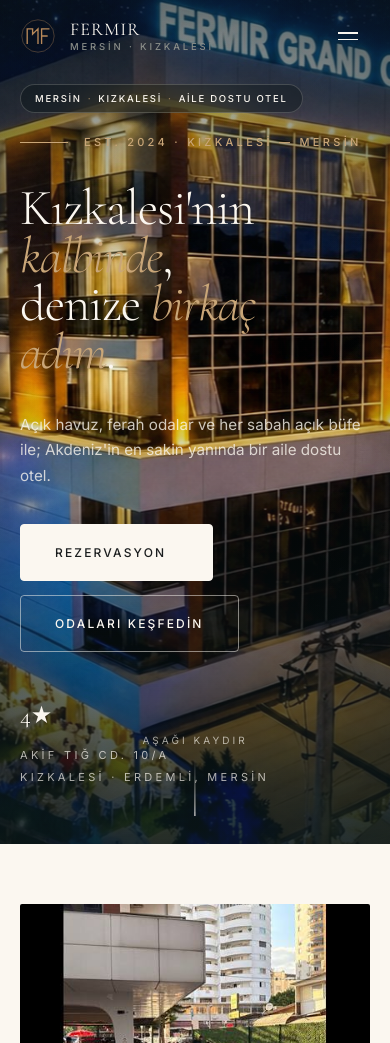
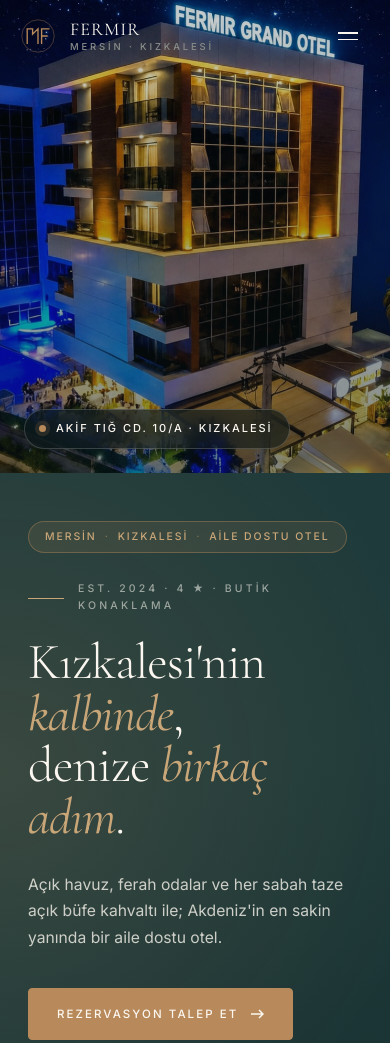
Before and after one commit to enssgenc/mersinfenrirotel, a plain HTML site: page index.html in a window 390 px wide. Shown: the top 1043 px of the page. Drawn offline with nearby package versions, Linux system fonts and the light colour scheme.

Commit message:
redesign(hero): split-layout image + dark text panel
Old hero (full-bleed image + overlay) made title text fight against the
hotel's lit windows. Reworked into a CSS Grid:

- Left column: full image, soft side-gradient toward right edge
- Right column: deep teal panel hosting all copy
- New 'address pin' chip floating bottom-left over the image
- Bronze pre-title pill, eyebrow rule, headline, sub-paragraph, dual CTA
- New bottom 'facts' row (Denize / Korykos'a / Oda Tipi) — three columns
  divided by hairlines, replaces the cryptic coordinate block
- Scroll cue moved to bottom-right of the dark panel
- Staggered fade-up animations on every block
- Ken-burns kept on the image (22s, scale 1.08 -> 1.0)

Responsive:
- 1024px: 1fr 1fr split
- 820px: stack — image (56vh) on top, panel below, facts collapse to 1 col

Text is now on a guaranteed dark background — no more contrast loss
against backgrounds with hotspots.

```diff
--- a/css/styles.css
+++ b/css/styles.css
@@ -381,38 +381,44 @@ p { margin: 0; }
 .nav__toggle.is-open span:nth-child(2) { bottom: auto; top: 50%; transform: translateY(-50%) rotate(-45deg); }
 
 /* =========================================================
-   Hero
+   Hero — split layout: image left, dark text panel right
    ========================================================= */
 
 .hero {
   position: relative;
-  height: 100vh;
-  min-height: 720px;
+  display: grid;
+  grid-template-columns: minmax(0, 1.1fr) minmax(0, 0.9fr);
+  min-height: 100vh;
+  background: var(--deep-2);
+  color: var(--cream);
   overflow: hidden;
-  color: var(--cream);
-  display: flex;
-  align-items: flex-end;
-  padding-bottom: clamp(64px, 8vh, 100px);
-}
+}
+
+/* nav transparency only relevant while sitting over the image side */
+.hero__content {
+  isolation: isolate;
+}
+
+/* --- left: image --- */
 
 .hero__media {
-  position: absolute;
-  inset: 0;
-  z-index: 0;
+  position: relative;
+  margin: 0;
+  overflow: hidden;
 }
 
 .hero__media img {
   width: 100%;
   height: 100%;
   object-fit: cover;
-  object-position: center 60%;
+  object-position: center 52%;
   display: block;
-  animation: ken-burns 20s ease-out forwards;
+  animation: ken-burns 22s ease-out forwards;
 }
 
 @keyframes ken-burns {
-  from { transform: scale(1.1); }
-  to { transform: scale(1.02); }
+  from { transform: scale(1.08); }
+  to   { transform: scale(1.0); }
 }
 
 .hero__media::after {
@@ -420,130 +426,167 @@ p { margin: 0; }
   position: absolute;
   inset: 0;
   background:
-    linear-gradient(180deg, rgba(10, 22, 24, 0.55) 0%, rgba(10, 22, 24, 0.15) 30%, rgba(10, 22, 24, 0.05) 45%, rgba(10, 22, 24, 0.85) 100%),
-    radial-gradient(ellipse at center, transparent 0%, transparent 50%, rgba(10, 22, 24, 0.35) 100%);
-}
-
-/* Brand pre-title sitting above the headline */
-.hero__brand-row {
+    linear-gradient(to right, rgba(10, 22, 24, 0) 60%, rgba(10, 22, 24, 0.6) 100%),
+    linear-gradient(to bottom, rgba(10, 22, 24, 0.15) 0%, rgba(10, 22, 24, 0) 30%, rgba(10, 22, 24, 0.45) 100%);
+}
+
+.hero__tag {
   position: absolute;
-  top: calc(var(--nav-h) + 24px);
-  left: 0;
-  right: 0;
+  left: 24px;
+  bottom: 24px;
   z-index: 1;
-  pointer-events: none;
-}
-
-.hero__pre {
   display: inline-flex;
   align-items: center;
-  gap: 6px;
-  padding: 8px 18px;
+  gap: 10px;
+  padding: 10px 16px 10px 14px;
   border-radius: 999px;
-  background: rgba(10, 22, 24, 0.4);
+  background: rgba(10, 22, 24, 0.55);
   backdrop-filter: blur(14px);
   -webkit-backdrop-filter: blur(14px);
   border: 1px solid rgba(251, 247, 240, 0.18);
   font-size: 11px;
+  font-weight: 500;
   letter-spacing: var(--tracking-wide);
   text-transform: uppercase;
   color: var(--cream);
-  font-weight: 500;
-  animation: hero-fade-up 1.2s var(--ease-out) 0.3s both;
-}
-
-.hero__pre span { color: var(--bronze-soft); opacity: 0.7; }
-
-.hero__sub {
-  font-size: clamp(1rem, 1.3vw, 1.15rem);
-  line-height: 1.65;
-  color: rgba(251, 247, 240, 0.78);
-  max-width: 48ch;
-  margin-bottom: 36px;
-  font-weight: 400;
-  animation: hero-fade-up 1.2s var(--ease-out) 0.65s both;
-}
-
-@keyframes hero-fade-up {
-  from { opacity: 0; transform: translateY(20px); }
-  to { opacity: 1; transform: translateY(0); }
-}
-
-.hero__eyebrow,
-.hero__title,
-.hero__actions,
-.hero__meta {
-  animation: hero-fade-up 1.2s var(--ease-out) both;
-}
-.hero__eyebrow { animation-delay: 0.4s; }
-.hero__title   { animation-delay: 0.5s; }
-.hero__actions { animation-delay: 0.8s; }
-.hero__meta    { animation-delay: 0.95s; }
-
-@media (max-width: 768px) {
-  .hero__brand-row { top: calc(var(--nav-h) + 12px); }
-  .hero__pre { font-size: 9.5px; padding: 6px 14px; }
-  .hero__sub { font-size: 0.95rem; }
-}
-
-.hero__inner {
+}
+
+.hero__tag-dot {
+  width: 7px;
+  height: 7px;
+  border-radius: 50%;
+  background: var(--bronze);
+  box-shadow: 0 0 0 4px rgba(184, 137, 90, 0.25);
+  animation: tag-pulse 2.2s ease-in-out infinite;
+}
+
+@keyframes tag-pulse {
+  0%, 100% { box-shadow: 0 0 0 4px rgba(184, 137, 90, 0.15); }
+  50%       { box-shadow: 0 0 0 7px rgba(184, 137, 90, 0.35); }
+}
+
+/* --- right: dark content panel --- */
+
+.hero__content {
+  position: relative;
+  background: var(--deep);
+  display: flex;
+  flex-direction: column;
+  justify-content: center;
+  padding: calc(var(--nav-h) + clamp(40px, 6vw, 80px))
+           clamp(32px, 5vw, 80px)
+           clamp(60px, 7vw, 100px);
+  overflow: hidden;
+}
+
+/* texture: soft radial highlight + bronze edge line */
+.hero__content::before {
+  content: "";
+  position: absolute;
+  inset: 0;
+  background:
+    radial-gradient(circle at 0% 30%, rgba(184, 137, 90, 0.18), transparent 55%),
+    radial-gradient(circle at 100% 80%, rgba(20, 41, 42, 0.6), transparent 60%);
+  pointer-events: none;
+}
+
+.hero__content::after {
+  content: "";
+  position: absolute;
+  left: 0;
+  top: 20%;
+  bottom: 20%;
+  width: 1px;
+  background: linear-gradient(180deg, transparent, var(--bronze-soft), transparent);
+  opacity: 0.6;
+  pointer-events: none;
+}
+
+.hero__content-inner {
   position: relative;
   z-index: 1;
-  width: 100%;
-}
-
-.hero__row {
-  display: grid;
-  grid-template-columns: 1fr auto;
-  gap: 60px;
-  align-items: end;
-}
+  max-width: 560px;
+}
+
+.hero__pre {
+  display: inline-flex;
+  align-items: center;
+  gap: 6px;
+  padding: 7px 16px;
+  border-radius: 999px;
+  background: rgba(184, 137, 90, 0.12);
+  border: 1px solid rgba(184, 137, 90, 0.4);
+  font-size: 10.5px;
+  letter-spacing: var(--tracking-wide);
+  text-transform: uppercase;
+  color: var(--bronze-soft);
+  font-weight: 500;
+  margin-bottom: 28px;
+  animation: hero-fade-up 1s var(--ease-out) 0.2s both;
+}
+
+.hero__pre span { color: var(--bronze); opacity: 0.6; padding: 0 2px; }
 
 .hero__eyebrow {
   display: flex;
   align-items: center;
-  gap: 16px;
-  font-size: 11px;
+  gap: 14px;
+  font-size: 10.5px;
   letter-spacing: var(--tracking-wider);
   text-transform: uppercase;
-  color: var(--bronze-soft);
-  margin-bottom: 32px;
-  font-weight: 500;
+  color: rgba(251, 247, 240, 0.55);
+  margin-bottom: 22px;
+  font-weight: 500;
+  animation: hero-fade-up 1s var(--ease-out) 0.3s both;
 }
 
 .hero__eyebrow::before {
   content: "";
-  width: 48px;
+  width: 36px;
   height: 1px;
   background: var(--bronze-soft);
+  flex-shrink: 0;
 }
 
 .hero__title {
-  font-size: clamp(3rem, 8.5vw, 7.5rem);
+  font-size: clamp(2.4rem, 4.2vw, 4.6rem);
   font-weight: 300;
-  letter-spacing: -0.025em;
-  line-height: 0.95;
-  margin-bottom: 36px;
-  max-width: 14ch;
+  letter-spacing: -0.02em;
+  line-height: 1.02;
+  margin-bottom: 28px;
+  color: var(--cream);
+  animation: hero-fade-up 1.1s var(--ease-out) 0.4s both;
 }
 
 .hero__title em {
   font-style: italic;
   color: var(--bronze-soft);
+  font-weight: 400;
+}
+
+.hero__sub {
+  font-size: clamp(0.98rem, 1.05vw, 1.08rem);
+  line-height: 1.7;
+  color: rgba(251, 247, 240, 0.78);
+  max-width: 46ch;
+  margin-bottom: 36px;
+  animation: hero-fade-up 1.1s var(--ease-out) 0.55s both;
 }
 
 .hero__actions {
   display: flex;
-  gap: 14px;
+  gap: 12px;
   flex-wrap: wrap;
+  margin-bottom: 56px;
+  animation: hero-fade-up 1.1s var(--ease-out) 0.7s both;
 }
 
 .hero__btn {
   display: inline-flex;
   align-items: center;
   gap: 12px;
-  padding: 18px 34px;
-  font-size: 12px;
+  padding: 16px 28px;
+  font-size: 11.5px;
   font-weight: 500;
   letter-spacing: var(--tracking-wide);
   text-transform: uppercase;
@@ -553,68 +596,99 @@ p { margin: 0; }
 }
 
 .hero__btn--primary {
-  background: var(--cream);
-  color: var(--ink);
-  border-color: var(--cream);
+  background: var(--bronze);
+  color: var(--cream);
+  border-color: var(--bronze);
 }
 
 .hero__btn--primary:hover {
-  background: var(--bronze);
-  border-color: var(--bronze);
-  color: var(--cream);
+  background: var(--bronze-soft);
+  border-color: var(--bronze-soft);
   transform: translateY(-2px);
+  box-shadow: 0 12px 30px -8px rgba(184, 137, 90, 0.5);
 }
 
 .hero__btn--ghost {
   background: transparent;
   color: var(--cream);
-  border-color: rgba(251, 247, 240, 0.5);
+  border-color: rgba(251, 247, 240, 0.35);
 }
 
 .hero__btn--ghost:hover {
   border-color: var(--cream);
-  background: rgba(251, 247, 240, 0.08);
-}
-
-.hero__meta {
-  text-align: right;
-  font-size: 11px;
+  background: rgba(251, 247, 240, 0.06);
+}
+
+.hero__btn .arrow {
+  width: 14px;
+  height: 14px;
+  transition: transform 0.4s var(--ease-out);
+}
+
+.hero__btn:hover .arrow { transform: translateX(3px); }
+
+/* facts row */
+.hero__facts {
+  display: grid;
+  grid-template-columns: repeat(3, 1fr);
+  gap: 0;
+  padding-top: 32px;
+  border-top: 1px solid rgba(251, 247, 240, 0.12);
+  margin: 0;
+  animation: hero-fade-up 1.1s var(--ease-out) 0.85s both;
+}
+
+.hero__facts > div {
+  padding-right: 16px;
+}
+
+.hero__facts > div + div {
+  padding-left: 24px;
+  border-left: 1px solid rgba(251, 247, 240, 0.08);
+}
+
+.hero__facts dt {
+  font-size: 10px;
+  font-weight: 500;
   letter-spacing: var(--tracking-wider);
   text-transform: uppercase;
-  color: rgba(251, 247, 240, 0.7);
-  line-height: 2;
-}
-
-.hero__meta strong {
-  display: block;
+  color: rgba(251, 247, 240, 0.55);
+  margin-bottom: 6px;
+}
+
+.hero__facts dd {
+  margin: 0;
   font-family: var(--font-display);
-  font-size: 24px;
+  font-size: clamp(1.1rem, 1.4vw, 1.4rem);
   font-weight: 400;
-  letter-spacing: 0;
-  color: var(--cream);
-  text-transform: none;
-  margin-bottom: 4px;
-}
-
+  color: var(--cream);
+  line-height: 1.15;
+}
+
+/* scroll cue */
 .hero__scroll {
   position: absolute;
-  bottom: 28px;
-  left: 50%;
-  transform: translateX(-50%);
-  display: flex;
+  right: clamp(32px, 5vw, 80px);
+  bottom: clamp(28px, 4vw, 44px);
+  z-index: 2;
+  display: inline-flex;
   flex-direction: column;
   align-items: center;
   gap: 12px;
-  color: rgba(251, 247, 240, 0.65);
-  font-size: 10px;
+  color: rgba(251, 247, 240, 0.55);
+  font-size: 9.5px;
   letter-spacing: var(--tracking-wider);
   text-transform: uppercase;
-}
+  font-weight: 500;
+  transition: color 0.3s;
+}
+
+.hero__scroll:hover { color: var(--cream); }
 
 .hero__scroll-line {
   width: 1px;
-  height: 56px;
-  background: linear-gradient(180deg, transparent, var(--cream));
+  height: 48px;
+  background: linear-gradient(180deg, var(--bronze-soft), transparent);
   position: relative;
   overflow: hidden;
 }
@@ -626,7 +700,7 @@ p { margin: 0; }
   left: 0;
   right: 0;
   height: 20px;
-  background: var(--cream);
+  background: var(--bronze-soft);
   animation: scroll-pulse 2.4s ease-in-out infinite;
 }
 
@@ -634,6 +708,42 @@ p { margin: 0; }
   0% { top: -20px; opacity: 0; }
   30% { opacity: 1; }
   100% { top: 100%; opacity: 0; }
+}
+
+@keyframes hero-fade-up {
+  from { opacity: 0; transform: translateY(20px); }
+  to   { opacity: 1; transform: translateY(0); }
+}
+
+/* responsive */
+
+@media (max-width: 1024px) {
+  .hero { grid-template-columns: minmax(0, 1fr) minmax(0, 1fr); }
+  .hero__title { font-size: clamp(2.1rem, 4.5vw, 3.4rem); }
+}
+
+@media (max-width: 820px) {
+  .hero {
+    grid-template-columns: 1fr;
+    grid-template-rows: 56vh auto;
+    min-height: auto;
+  }
+  .hero__media { min-height: 56vh; }
+  .hero__media::after {
+    background: linear-gradient(to bottom, rgba(10, 22, 24, 0.2), rgba(10, 22, 24, 0.5));
+  }
+  .hero__content {
+    padding: clamp(48px, 9vw, 80px) 28px clamp(60px, 9vw, 90px);
+  }
+  .hero__title { font-size: clamp(2rem, 8vw, 2.8rem); }
+  .hero__scroll { display: none; }
+  .hero__content::after { display: none; }
+  .hero__facts {
+    grid-template-columns: 1fr;
+    gap: 0;
+  }
+  .hero__facts > div { padding: 14px 0; border-left: 0; padding-left: 0; }
+  .hero__facts > div + div { border-top: 1px solid rgba(251, 247, 240, 0.08); }
 }
 
 /* =========================================================
--- a/index.html
+++ b/index.html
@@ -127,52 +127,63 @@
 
   <!-- ================= HERO ================= -->
   <section class="hero" id="top">
-    <div class="hero__media">
+    <figure class="hero__media">
       <img src="/assets/images/slider44.jpg"
            alt="Mersin Fermir Otel — Kızkalesi'nde gece dış görünüm"
            loading="eager"
            fetchpriority="high" />
-    </div>
+      <figcaption class="hero__tag">
+        <span class="hero__tag-dot"></span>
+        Akif Tığ Cd. 10/A · Kızkalesi
+      </figcaption>
+    </figure>
 
-    <div class="hero__brand-row">
-      <div class="container">
+    <div class="hero__content">
+      <div class="hero__content-inner">
         <span class="hero__pre">Mersin <span>·</span> Kızkalesi <span>·</span> Aile Dostu Otel</span>
-      </div>
-    </div>
 
-    <div class="container hero__inner">
-      <div class="hero__row">
-        <div>
-          <div class="hero__eyebrow">EST. 2024 · KIZKALESİ — MERSİN</div>
+        <div class="hero__eyebrow">EST. 2024 · 4 ★ · BUTİK KONAKLAMA</div>
+
         <h1 class="hero__title">
           Kızkalesi'nin <em>kalbinde</em>,<br />denize <em>birkaç adım</em>.
         </h1>
+
         <p class="hero__sub">
-            Açık havuz, ferah odalar ve her sabah açık büfe ile;
+          Açık havuz, ferah odalar ve her sabah taze açık büfe kahvaltı ile;
           Akdeniz'in en sakin yanında bir aile dostu otel.
         </p>
+
         <div class="hero__actions">
           <a href="#reserve" class="hero__btn hero__btn--primary">
-              Rezervasyon
+            Rezervasyon Talep Et
             <svg class="arrow" viewBox="0 0 14 14" fill="none" aria-hidden="true">
               <path d="M1 7h12M9 3l4 4-4 4" stroke="currentColor" stroke-width="1.5"/>
             </svg>
           </a>
           <a href="#rooms" class="hero__btn hero__btn--ghost">Odaları Keşfedin</a>
         </div>
+
+        <dl class="hero__facts">
+          <div>
+            <dt>Denize</dt>
+            <dd>Birkaç adım</dd>
           </div>
-
-        <div class="hero__meta">
-          <strong>4★</strong>
-          Akif Tığ Cd. 10/A<br />Kızkalesi · Erdemli, Mersin
+          <div>
+            <dt>Korykos'a</dt>
+            <dd>5 dakika</dd>
           </div>
+          <div>
+            <dt>Oda Tipi</dt>
+            <dd>3 seçenek</dd>
           </div>
+        </dl>
       </div>
 
       <a href="#about" class="hero__scroll" aria-label="Aşağı kaydır">
-      AŞAĞI KAYDIR
         <span class="hero__scroll-line"></span>
+        Aşağı Kaydır
       </a>
+    </div>
   </section>
 
   <!-- ================= INTRO / ABOUT ================= -->
```
Lines whose indentation alone changed are shown as unchanged.
